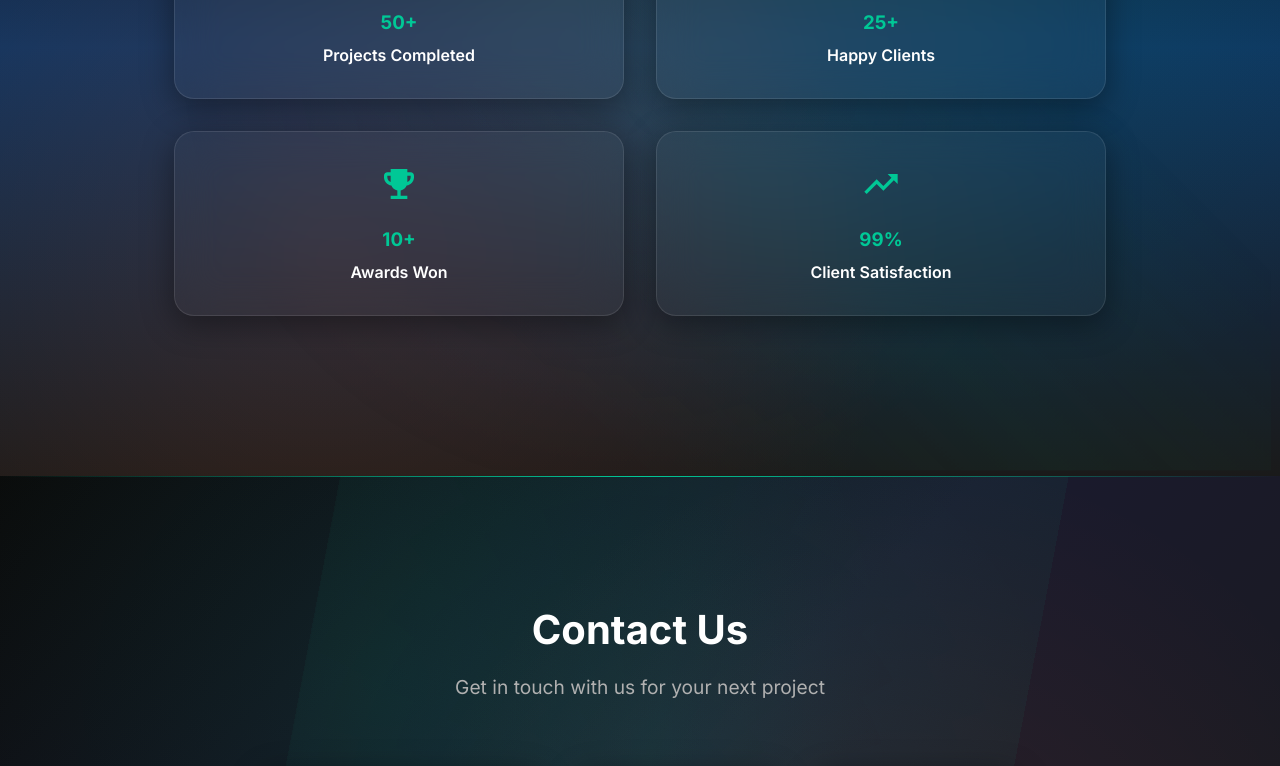
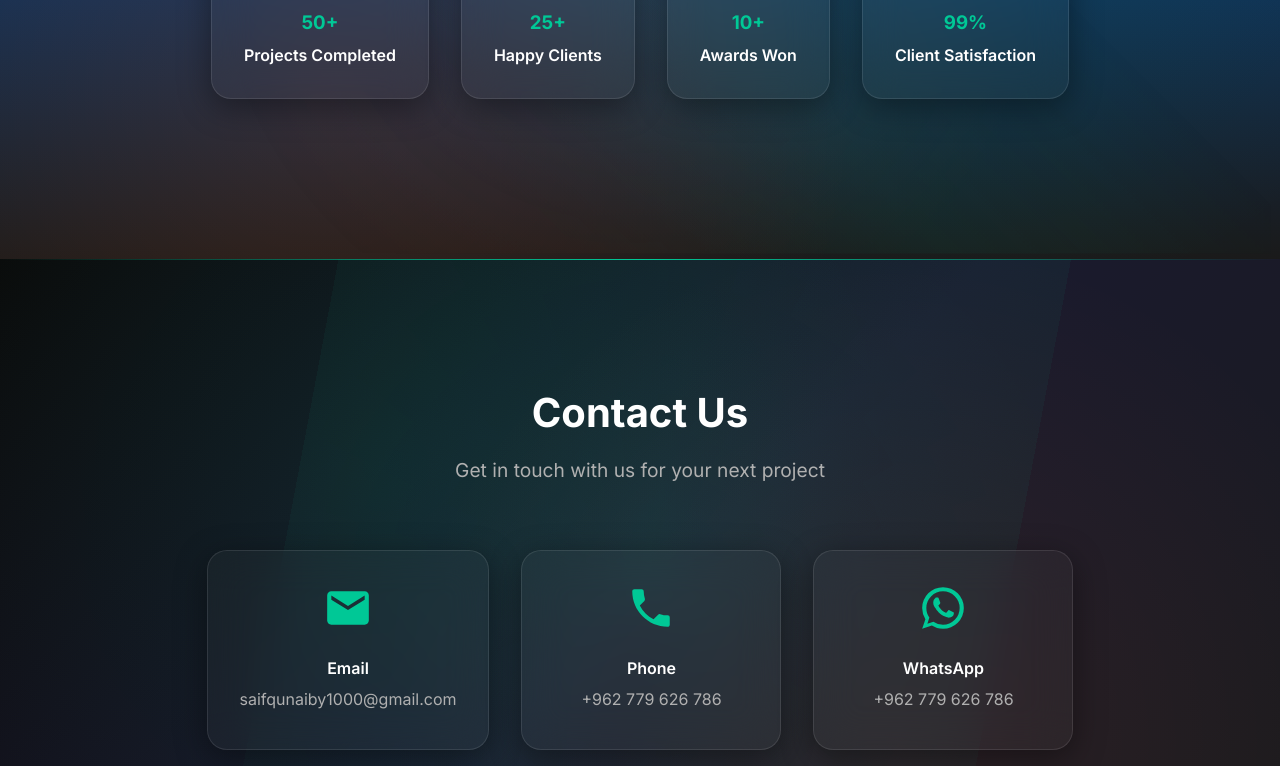
Before and after one commit to saifQunaiby1000/portfolio, a React (Vite) app in the folder frontend/my-react-app/: page / in a window 1280 px wide. Shown: the part 6380-7146 px from the top of the page. Built offline with nearby package versions, Linux system fonts and the light colour scheme.

Commit message:
fix(ui): make About cards responsive; unify Contact cards min sizes

```diff
--- a/frontend/my-react-app/src/components/AboutSection.jsx
+++ b/frontend/my-react-app/src/components/AboutSection.jsx
@@ -153,8 +153,7 @@ const AboutSection = () => {
                     sx={{
                       height: '100%',
                       width: '100%',
-                      minWidth: '450px',
-                      maxWidth: '500px',
+                      // Remove fixed minWidth to allow proper responsiveness on small screens
                       display: 'flex',
                       flexDirection: 'column',
                       background: colors.background.card,
--- a/frontend/my-react-app/src/components/Footer.jsx
+++ b/frontend/my-react-app/src/components/Footer.jsx
@@ -135,6 +135,8 @@ const Footer = () => {
                       border: `1px solid ${colors.border.light}`,
                       borderRadius: '20px',
                       p: 4,
+                      minWidth: { xs: 'auto', sm: 260 },
+                      minHeight: { xs: 160, sm: 200 },
                       textAlign: 'center',
                       transition: 'all 0.4s cubic-bezier(0.4, 0, 0.2, 1)',
                       cursor: 'pointer',
@@ -177,6 +179,8 @@ const Footer = () => {
                       border: `1px solid ${colors.border.light}`,
                       borderRadius: '20px',
                       p: 4,
+                      minWidth: { xs: 'auto', sm: 260 },
+                      minHeight: { xs: 160, sm: 200 },
                       textAlign: 'center',
                       transition: 'all 0.4s cubic-bezier(0.4, 0, 0.2, 1)',
                       cursor: 'pointer',
@@ -221,6 +225,8 @@ const Footer = () => {
                       border: `1px solid ${colors.border.light}`,
                       borderRadius: '20px',
                       p: 4,
+                      minWidth: { xs: 'auto', sm: 260 },
+                      minHeight: { xs: 160, sm: 200 },
                       textAlign: 'center',
                       transition: 'all 0.4s cubic-bezier(0.4, 0, 0.2, 1)',
                       cursor: 'pointer',
```
